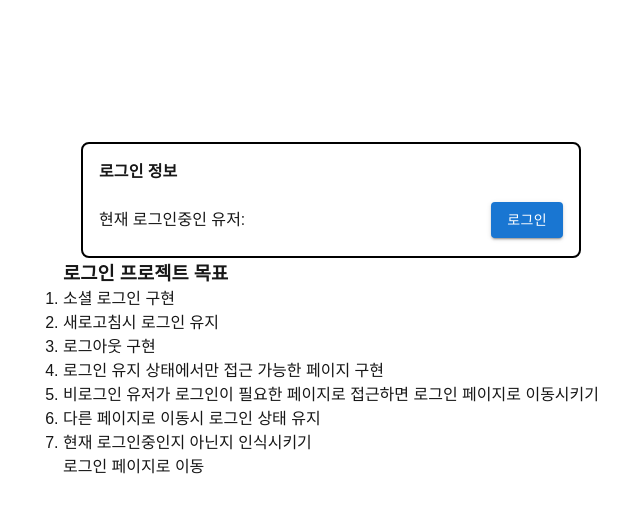
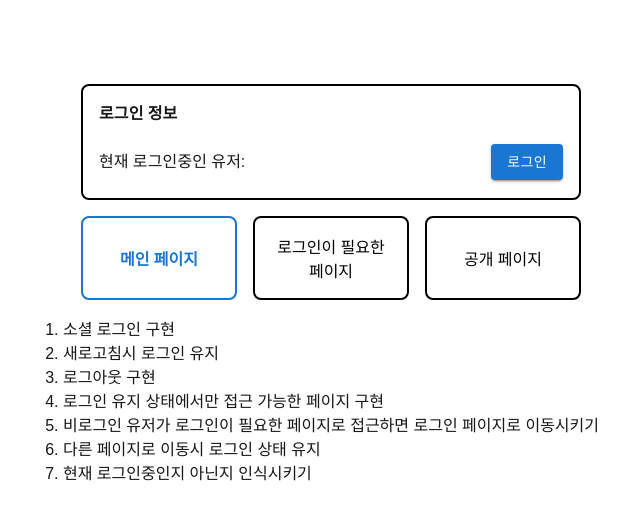
Before and after one commit to seung1/login-test, a Next.js app: page / in a window 1280 px wide. Shown: the top 520 px of the page, without its empty margins (309-949 px from the left). Built offline with nearby package versions, Linux system fonts and the light colour scheme; no server answers.

Commit message:
feat: 페이지 리스트 추가

```diff
--- a/src/app/layout.tsx
+++ b/src/app/layout.tsx
@@ -1,7 +1,9 @@
 import type { Metadata } from "next";
 import "./globals.css";
+import { Box } from "@mui/material";
+
 import LoginBanner from "@/components/LoginBanner";
-import { Box } from "@mui/material";
+import PageButtonList from "@/components/PageButtonList";
 
 export const metadata: Metadata = {
   title: "로그인 프로젝트",
@@ -26,6 +28,7 @@ export default function RootLayout({
           }}
         >
           <LoginBanner />
+          <PageButtonList />
 
           <Box sx={{ minHeight: "400px" }}>{children}</Box>
         </Box>
--- a/src/app/page.tsx
+++ b/src/app/page.tsx
@@ -1,10 +1,7 @@
-import Link from "next/link";
-
 export default function Home() {
   return (
     <div>
       <main>
-        <h3>로그인 프로젝트 목표</h3>
         <ol>
           <li>소셜 로그인 구현</li>
           <li>새로고침시 로그인 유지</li>
@@ -17,8 +14,6 @@ export default function Home() {
           <li>다른 페이지로 이동시 로그인 상태 유지</li>
           <li>현재 로그인중인지 아닌지 인식시키기</li>
         </ol>
-
-        <Link href="/login">로그인 페이지로 이동</Link>
       </main>
     </div>
   );
--- /dev/null
+++ b/src/components/PageButton.tsx
@@ -0,0 +1,49 @@
+"use client";
+
+import { Box } from "@mui/material";
+import { usePathname, useRouter } from "next/navigation";
+
+const PageButton = (
+  {
+    pageId,
+    pageName,
+  }: {
+    pageId: string;
+    pageName: string;
+  } = { pageId: "", pageName: "" }
+) => {
+  const pathName = usePathname();
+  const { push } = useRouter();
+
+  return (
+    <Box
+      onClick={() => push(pageId)}
+      sx={{
+        flex: 1,
+        border: "2px solid",
+        p: 2,
+        borderRadius: 2,
+        cursor: "pointer",
+        transition: "all 0.3s",
+        color: pathName === pageId ? "#1976d2" : "black",
+        fontWeight: pathName === pageId ? 800 : 400,
+        borderColor: pathName === pageId ? "#1976d2" : "black",
+
+        display: "flex",
+        justifyContent: "center",
+        alignItems: "center",
+        textAlign: "center",
+
+        wordBreak: "keep-all",
+
+        ":hover": {
+          transform: "scale(1.1)",
+        },
+      }}
+    >
+      {pageName}
+    </Box>
+  );
+};
+
+export default PageButton;
--- /dev/null
+++ b/src/components/PageButtonList.tsx
@@ -0,0 +1,38 @@
+import { Box } from "@mui/material";
+
+import PageButton from "./PageButton";
+
+const PageButtonList = () => {
+  const pageList = [
+    {
+      pageId: "/",
+      pageName: "메인 페이지",
+    },
+    {
+      pageId: "/privacy",
+      pageName: "로그인이 필요한 페이지",
+    },
+    {
+      pageId: "/public",
+      pageName: "공개 페이지",
+    },
+  ];
+
+  return (
+    <Box
+      sx={{
+        display: "flex",
+        gap: 2,
+        my: 2,
+        maxWidth: "500px",
+        width: "100%",
+      }}
+    >
+      {pageList.map((page) => (
+        <PageButton key={page.pageId} {...page} />
+      ))}
+    </Box>
+  );
+};
+
+export default PageButtonList;
```
Also changed, not shown: src/app/login/page.tsx (deleted, +0 -73 lines), src/app/privacy/page.tsx (+2 -7 lines), src/app/public/page.tsx (+2 -7 lines).
